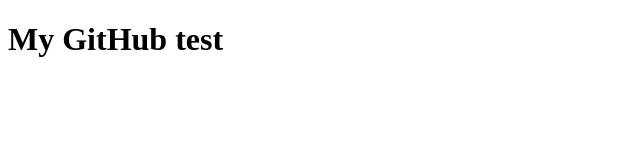
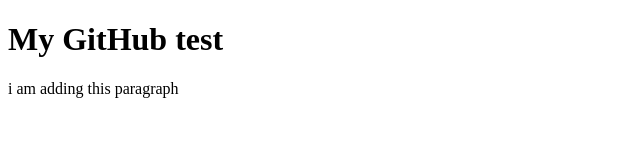
Before and after one commit to masterken/mysite, a plain HTML site: page index.html in a window 1280 px wide. Shown: the whole page, without its empty margins (0-640 px from the left). Drawn offline with Linux system fonts and the light colour scheme.

Commit message:
add some detail

```diff
--- a/index.html
+++ b/index.html
@@ -9,5 +9,6 @@
 
 <body>
 <h1>My GitHub test</h1>
+<p>i am adding this paragraph</p>
 </body>
 </html>
```
